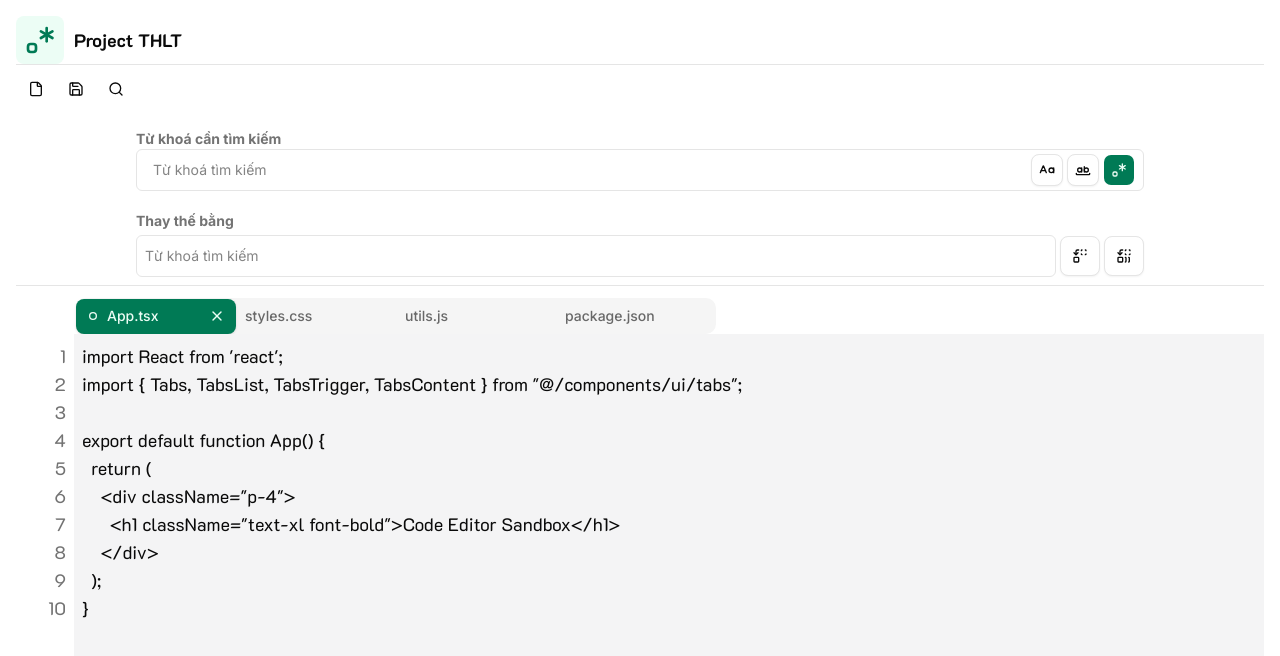
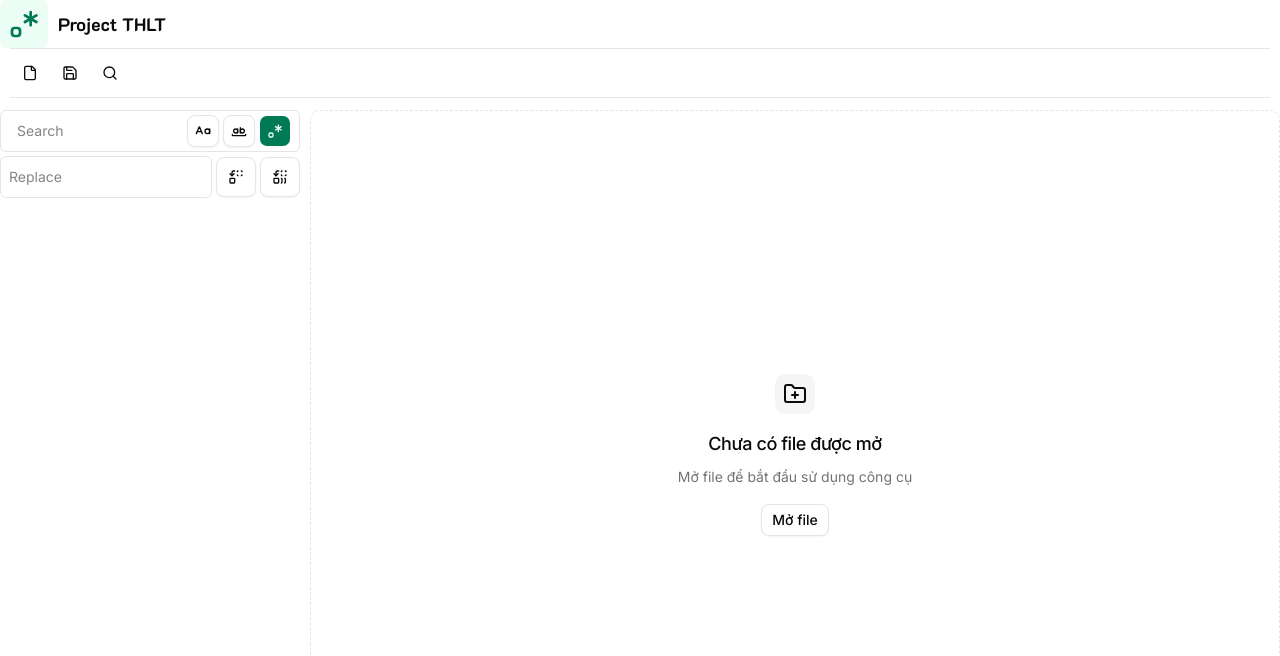
Before and after one commit to HuyLeNoir/project_thlt, a Next.js app: page / in a window 1280 px wide. Both pictures are taken after a click on the button 116 px from the left and 89 px from the top of the page. Shown: the top 656 px of the page. Built offline with nearby package versions, Linux system fonts and the light colour scheme.

Commit message:
fix fix fix fix, optional performance issue

```diff
--- a/app/page.tsx
+++ b/app/page.tsx
@@ -24,32 +24,6 @@ import { appendFiles } from "@/lib/utilities"
 import { cn } from "@/lib/utils"
 import { RegReplace, RegexSearch, escapeRegex } from "@/lib/regexEngine"
 import { EmptyOutline } from "@/components/emptyTextEditor"
-export const mockOpenedFiles: OpenedFile[] = [
-  {
-    id: "App.tsx-1718000000000",
-    fileName: "App.tsx",
-    isDirty: true,
-    content: `import React from 'react';\nimport { Tabs, TabsList, TabsTrigger, TabsContent } from "@/components/ui/tabs";\n\nexport default function App() {\n  return (\n    <div className="p-4">\n      <h1 className="text-xl font-bold">Code Editor Sandbox</h1>\n    </div>\n  );\n}`,
-  },
-  {
-    id: "styles.css-1718000005000",
-    fileName: "styles.css",
-    isDirty: false,
-    content: `@tailwind base;\n@tailwind components;\n@tailwind utilities;\n\n.editor-container {\n  height: 100vh;\n  background-color: #1e1e1e;\n  color: #d4d4d4;\n}`,
-  },
-  {
-    id: "utils.js-1718000010000",
-    fileName: "utils.js",
-    isDirty: false,
-    content: `/**\n * Format string sang slug\n */\nexport function slugify(text) {\n  return text\n    .toString()\n    .toLowerCase()\n    .replace(/\\s+/g, '-')\n    .replace(/[^\\w\\-]+/g, '');\n}`,
-  },
-  {
-    id: "package.json-1718000015000",
-    fileName: "package.json",
-    isDirty: false,
-    content: `{\n  "name": "my-txt-editor",\n  "version": "1.0.0",\n  "private": true,\n  "dependencies": {\n    "react": "^18.2.0",\n    "lucide-react": "^0.263.1"\n  }\n}`,
-  },
-]
 
 export default function Page() {
   const [isSearching, setIsSearching] = useState(false)
@@ -61,7 +35,7 @@ export default function Page() {
     isRegex: true,
     isWholeWord: false,
   })
-  const [files, setFiles] = useState(mockOpenedFiles)
+  const [files, setFiles] = useState<OpenedFile[]>([])
   const [activeTab, setActiveTab] = useState(files[0]?.id)
   const fileInputRef = useRef<HTMLInputElement | null>(null)
   const [isOpen, setIsOpen] = useState<Record<number, boolean>>({})
@@ -241,7 +215,7 @@ export default function Page() {
     })
   }
   return (
-    <div className="relative flex h-screen flex-col overflow-hidden p-4">
+    <div className="relative flex h-screen flex-col overflow-hidden">
       {/* Icon */}
       <div className="flex min-w-40 items-center gap-2.5">
         <Regex
@@ -253,10 +227,9 @@ export default function Page() {
       {/* {BODY} */}
       <div className="flex min-h-0 flex-1 flex-col gap-3">
         {/* controlbar */}
-        <div className="flex flex-col gap-2.5">
+        <div className="flex flex-row gap-2.5 px-2.5">
           {/* Menu */}
-          <div className="flex w-full flex-col border-t border-b py-1">
-            <div className="w-full">
+          <div className="flex w-full flex-row border-t border-b py-1">
             <Button variant={"ghost"} onClick={handleUpload} size={"icon-lg"}>
               <File data-icon="inline-start" />
               <input
@@ -268,11 +241,7 @@ export default function Page() {
                 className="hidden"
               />
             </Button>
-              <Button
-                onClick={handleSaveFile}
-                variant={"ghost"}
-                size={"icon-lg"}
-              >
+            <Button onClick={handleSaveFile} variant={"ghost"} size={"icon-lg"}>
               <Save data-icon="inline-start" />
             </Button>
             <Button
@@ -285,19 +254,18 @@ export default function Page() {
               <Search size={48} data-icon="inline-start" />
             </Button>
           </div>
+        </div>
+        <div className="flex min-h-0 w-full flex-1 flex-row gap-2.5">
           {isSearching && (
-              <div className="mt-2.5 w-full px-30">
+            <div className="flex h-full w-75 flex-col">
               {/* Search */}
-                <p className="mt-2.5 text-sm font-bold text-muted-foreground">
-                  Từ khoá cần tìm kiếm
-                </p>
               <div className="flex rounded-sm border px-2 py-1 focus-within:outline-2 focus-within:outline-primary focus-within:outline-solid">
                 <input
                   type="text"
                   value={target}
                   onChange={handleTargetChange}
                   className="w-full px-2 text-sm outline-none"
-                    placeholder="Từ khoá tìm kiếm"
+                  placeholder="Search"
                 />
                 {/* Search option */}
                 <div className="flex gap-1">
@@ -346,9 +314,7 @@ export default function Page() {
                 <p className="mt-1 text-xs text-destructive">{error}</p>
               )}
               {/* Replace */}
-                <p className="mt-5 text-sm font-bold text-muted-foreground">
-                  Thay thế bằng
-                </p>
+
               <div className="flex items-center gap-1 py-1">
                 <input
                   value={replaceTarget}
@@ -357,7 +323,7 @@ export default function Page() {
                   }}
                   type="text"
                   className="w-full rounded-sm border px-2 py-2.5 text-sm focus:outline-primary"
-                    placeholder="Từ khoá tìm kiếm"
+                  placeholder="Replace"
                 />
 
                 <Button
@@ -378,13 +344,13 @@ export default function Page() {
               {/* result */}
 
               {target && (
-                  <div className="mt-5 max-w-full scrollbar-thin overflow-y-auto border-t py-2">
-                    <p className="text-sm font-bold text-muted-foreground">
+                <div className="mt-2.5 flex min-h-0 max-w-full flex-1 flex-col border-t py-2">
+                  <p className="py-2 text-sm font-bold text-muted-foreground">
                     Kết quả tìm kiếm
                   </p>
                   {/* Result */}
                   {/* ACcordion */}
-                    <div className="flex flex-col gap-0.5">
+                  <div className="flex h-full min-h-0 flex-1 scrollbar-thin flex-col gap-0.5 overflow-y-auto">
                     {/* Accordion item*/}
 
                     {regexSearchResult.length === 0 ? (
@@ -456,8 +422,6 @@ export default function Page() {
               )}
             </div>
           )}
-          </div>
-        </div>
           {/* TextEditor */}
           {files.length == 0 ? (
             <div className="flex min-h-0 w-full flex-1">
@@ -518,7 +482,9 @@ export default function Page() {
                     target={target}
                     renderHighlightedContent={renderHighlightedContent}
                     jumpToLine={
-                    jumpLocation?.fileId === file.id ? jumpLocation.line : null
+                      jumpLocation?.fileId === file.id
+                        ? jumpLocation.line
+                        : null
                     }
                   ></TextEditor>
                 </TabsContent>
@@ -527,5 +493,6 @@ export default function Page() {
           )}
         </div>
       </div>
+    </div>
   )
 }
```
Lines whose indentation alone changed are shown as unchanged.
